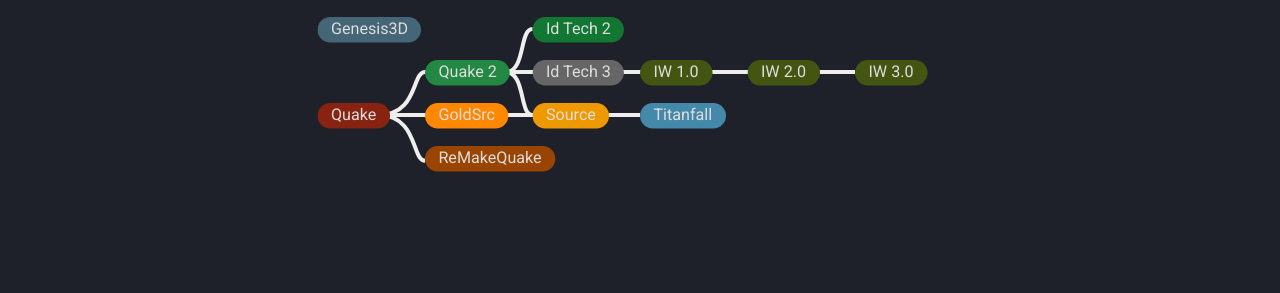
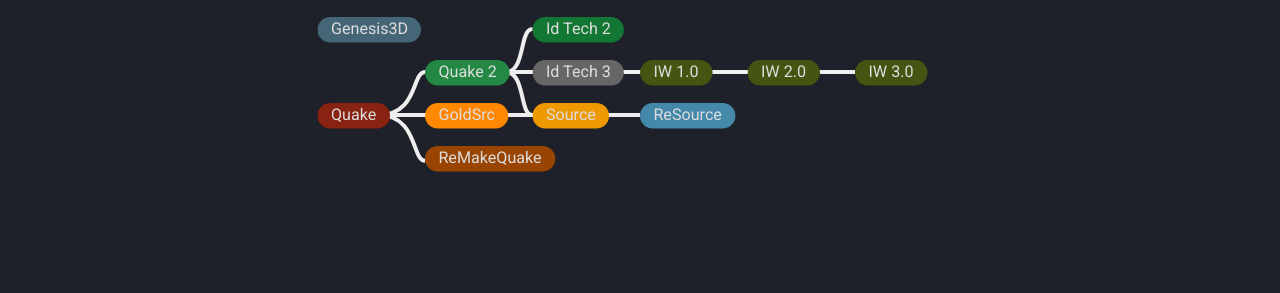
Before and after one commit to snake-biscuits/bsp_tool_docs, an MkDocs documentation site: the page built from docs/engines/index.md, in a window 1280 px wide. Shown: the part 434-727 px from the top of the page. Built offline with MkDocs 1.6.1 and Material for MkDocs 9.7.7, drawn with Linux system fonts in a browser that asks for light colours; comment, search, counter and statistics services are not loaded.

Commit message:
renaming `Titanfall` engine to `ReSource`

```diff
--- a/docs/engines/index.md
+++ b/docs/engines/index.md
@@ -51,7 +51,7 @@
       <a class="node engine-source" href="./source/">Source</a>
     </foreignObject>
     <foreignObject x="256" y="64" width="256" height="32">
-      <a class="node engine-titanfall" href="./titanfall/">Titanfall</a>
+      <a class="node engine-titanfall" href="./resource/">ReSource</a>
     </foreignObject>
     <!-- row 3 -->
     <foreignObject x="96" y="96" width="256" height="32">
```
